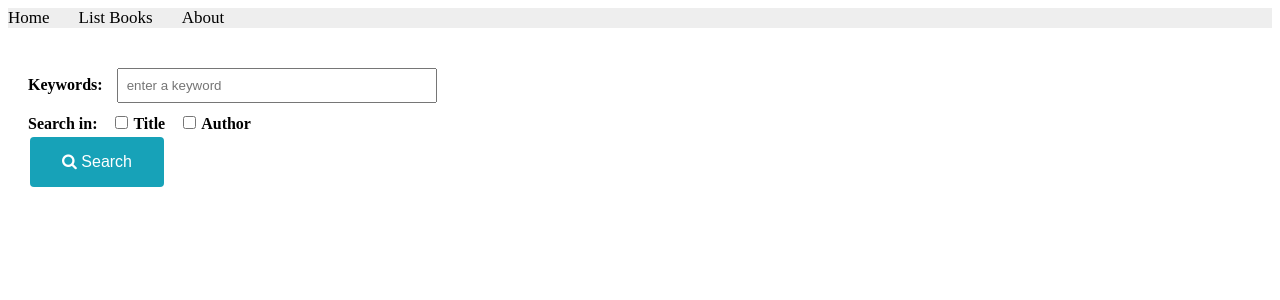
After one commit to Dania-aziz/Wepprojects, a Django app: page /books/search/ in a window 1280 px wide. The commit adds this page. Shown: the top 300 px of the page. Run offline with Django 5.2, Linux system fonts and the light colour scheme.

Commit message:
Add Lab 5 & 6 - HTML, CSS, Forms, Django

```diff
--- a/apps/bookmodule/urls.py
+++ b/apps/bookmodule/urls.py
@@ -1,5 +1,7 @@
 from django.urls import path
 from . import views
+
+app_name = 'bookmodule'
 
 urlpatterns = [
     path('', views.index, name="books.index"),
@@ -10,5 +12,6 @@ urlpatterns = [
     path('html5/text/formatting/', views.text_formatting, name='text_formatting'),
     path('html5/listing/', views.listing, name='listing'),
     path('html5/tables/', views.tables, name='tables'),
+    path('search/', views.book_search, name='book_search'),
 
     ]
--- a/apps/bookmodule/views.py
+++ b/apps/bookmodule/views.py
@@ -42,3 +42,32 @@ def viewbook(request, bookId):
         raise Http404("Book not found")
 
     return render(request, 'bookmodule/one_book.html', {'book': targetBook})
+
+def __getBooksList():
+    book1 = {'id': 12344321, 'title': 'Continuous Delivery', 'author': 'J.Humble and D. Farley'}
+    book2 = {'id': 56788765, 'title': 'Reversing: Secrets of Reverse Engineering', 'author': 'E. Eilam'}
+    book3 = {'id': 43211234, 'title': 'The Hundred-Page Machine Learning Book', 'author': 'Andriy Burkov'}
+    return [book1, book2, book3]
+
+def book_search(request):
+    if request.method == "POST":
+
+        string = request.POST.get('keyword', '').lower()
+        isTitle = request.POST.get('option1') == 'on'
+        isAuthor = request.POST.get('option2') == 'on'
+
+        books = __getBooksList()
+        newBooks = []
+
+        for item in books:
+            contained = False
+            if isTitle and string in item['title'].lower():
+                contained = True
+            if not contained and isAuthor and string in item['author'].lower():
+                contained = True
+            if contained:
+                newBooks.append(item)
+
+        return render(request, 'bookmodule/bookList.html', {'books': newBooks})
+
+    return render(request, 'bookmodule/search.html')
--- /dev/null
+++ b/apps/templates/bookmodule/search.html
@@ -0,0 +1,61 @@
+{% extends "layouts/base.html" %}
+
+{% load static %}
+
+{% block title %} Searching Page {% endblock title %}
+
+{% block stylesheets %}
+<style>
+    .searchForm{
+        margin-top: 20px;
+        padding: 20px;
+    }
+    .searchForm label {
+        font-weight: bold;
+        margin-right: 10px;
+    }
+    .searchForm input[type="text"] {
+        padding: 8px;
+        width: 300px;
+        margin-bottom: 10px;
+    }
+    .searchForm input[type="checkbox"] {
+        margin-right: 5px;
+    }
+    button {
+        color: #fff;
+        background-color: #17a2b8;
+        border-color: #17a2b8;
+        border: none;
+        padding: 16px 32px;
+        text-align: center;
+        text-decoration: none;
+        display: inline-block;
+        font-size: 16px;
+        margin: 4px 2px;
+        transition-duration: 0.4s;
+        cursor: pointer;
+        border-radius: 4px;
+    }
+    button:hover {
+        background-color: green;
+        color: white;
+    }
+</style>
+{% endblock stylesheets %}
+
+{% block content %}
+<div class="searchForm">
+    <form method="post" action="">
+        {% csrf_token %}
+        <label>Keywords:</label>
+        <input type="text" name="keyword" placeholder="enter a keyword"/>
+        <br/>
+        <label>Search in:</label>
+        <input type="checkbox" name="option1" id="title_checkbox"/><label for="title_checkbox">Title</label>
+        <input type="checkbox" name="option2" id="author_checkbox"/><label for="author_checkbox">Author</label>
+        <br/>
+        <button type="submit"><i class="fa fa-search" aria-hidden="true"></i> Search</button>
+    </form>
+</div>
+{% endblock content %}
--- a/apps/templates/includes/header.html
+++ b/apps/templates/includes/header.html
@@ -1,7 +1,14 @@
-{% with request.resolver_match.url_name as url_name %}
+{# apps/templates/includes/header.html #}
+{% load static %}
+{% with request.resolver_match.view_name as view_name %}
 <div class="topnav">
-    <a class="{% if url_name == 'books.index' %}active{% endif %}" href="{% url 'books.index' %}">Home</a>
-    <a class="{% if url_name == 'books.list_books' %}active{% endif %}" href="{% url 'books.list_books' %}">List Books</a>
-    <a class="{% if url_name == 'books.aboutus' %}active{% endif %}" href="{% url 'books.aboutus' %}">About</a>
+    <a class="{% if view_name == 'bookmodule:books.index' %}active{% endif %}"
+       href="{% url 'bookmodule:books.index' %}">Home</a>
+
+    <a class="{% if view_name == 'bookmodule:books.list_books' %}active{% endif %}"
+       href="{% url 'bookmodule:books.list_books' %}">List Books</a>
+
+    <a class="{% if view_name == 'bookmodule:books.aboutus' %}active{% endif %}"
+       href="{% url 'bookmodule:books.aboutus' %}">About</a>
 </div>
 {% endwith %}
--- a/apps/templates/layouts/base.html
+++ b/apps/templates/layouts/base.html
@@ -2,6 +2,8 @@
 <html>
 {% load static %}
 <head>
+    <link rel="stylesheet" href="https://cdnjs.cloudflare.com/ajax/libs/font-awesome/4.7.0/css/font-awesome.min.css">
+
     <title>{% block title %} {% endblock title %}</title>
     <meta name="keywords" content="Books, recent, Learning, library">
     <meta name="description" content="Books website">
--- a/libraryproject/urls.py
+++ b/libraryproject/urls.py
@@ -20,4 +20,6 @@ from django.urls import include, path
 urlpatterns = [
     path('admin/', admin.site.urls),
     path('books/', include("apps.bookmodule.urls")),
+    path('books/', include('apps.bookmodule.urls', namespace='bookmodule')),
+
 ]
```
Also changed, not shown: apps/templates/bookmodule/bookList.html (added, +18 -0 lines), apps/templates/books/search.html (added, +33 -0 lines).
